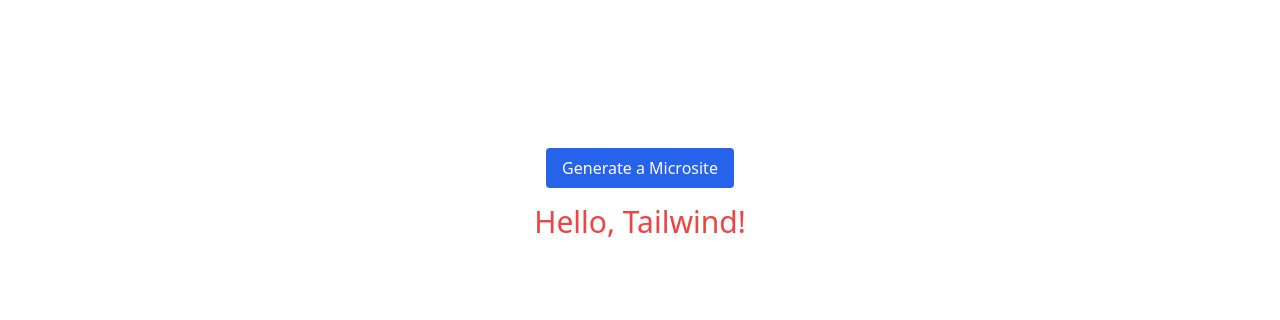
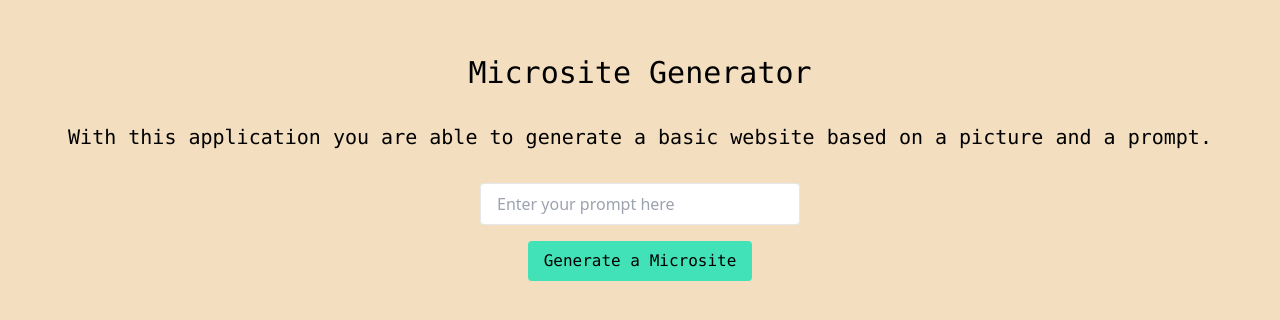
Before and after one commit to MatteoBoulanger-ucll/research-and-expertise, a Next.js app in the folder microsite/: page / in a window 1280 px wide. Shown: the part 232-552 px from the top of the page. Built offline with nearby package versions, Linux system fonts and the light colour scheme.

Commit message:
backend verwacht nu een prompt, maar er moet nog iets aangepast worden in de webssocket file zodat nde 123 die promopt accepteerd

```diff
--- a/microsite/pages/index.tsx
+++ b/microsite/pages/index.tsx
@@ -9,8 +9,10 @@
 
   const handlePromptSubmit = async () => {
     try {
-      return await axios.post("http://127.0.0.1:8000/generate");
-      // setOutput(response.data.output);  // Assuming you've set up `setOutput` to handle the output display
+      return await axios.post("http://127.0.0.1:8000/generate", {
+        prompt: prompt,
+        }
+      );
     } catch (error) {
       console.error("Error:", error);
     }
@@ -21,16 +23,30 @@
       <Head>
         <title>Microsite generator</title>
       </Head>
-      <main className="flex flex-col justify-center items-center h-screen text-center space-y-4">
-        <h1 className="text-white text-3xl">Microsite Generator</h1>
-        <button
-          onClick={handlePromptSubmit}
-          className="px-4 py-2 bg-blue-600 text-white rounded hover:bg-blue-700"
-        >
-          Generate a Microsite
-        </button>
-        <div className="text-red-500 text-3xl">Hello, Tailwind!</div>
+      <main className="flex flex-col items-center justify-center h-screen bg-[rgb(243,223,191)]">
+        <h1 className="text-black text-3xl font-mono">Microsite Generator</h1>
 
+        <div className="text-center mt-8">
+          <p className="font-mono text-xl">
+            With this application you are able to generate a basic website based on a picture and a prompt.
+          </p>
+        </div>
+
+        <div className="flex flex-col items-center space-y-4 mt-8">
+          <input
+            type="text"
+            placeholder="Enter your prompt here"
+            value={prompt}
+            onChange={(e) => setPrompt(e.target.value)}
+            className="px-4 py-2 border rounded w-80"
+          />
+          <button
+            onClick={handlePromptSubmit}
+            className="px-4 py-2 bg-customButton text-black rounded font-mono"
+          >
+            Generate a Microsite
+          </button>
+        </div>
       </main>
     </>
   );
@@ -39,5 +55,5 @@
 export default Home;
 
 function setOutput(output: any) {
-  throw new Error('Function not implemented.');
+  throw new Error("Function not implemented.");
 }
--- a/microsite/tailwind.config.js
+++ b/microsite/tailwind.config.js
@@ -5,7 +5,12 @@
     "./src/**/*.{js,ts,jsx,tsx}",
   ],
   theme: {
-    extend: {},
+    extend: {
+      colors: {
+        customBG: "rgb(45, 130, 183)",
+        customButton: "rgb(66, 226, 184)",
+      },
+    },
   },
   plugins: [],
 };
```
Also changed, not shown: 1 other file (tests, documents, lock files or other folders).
